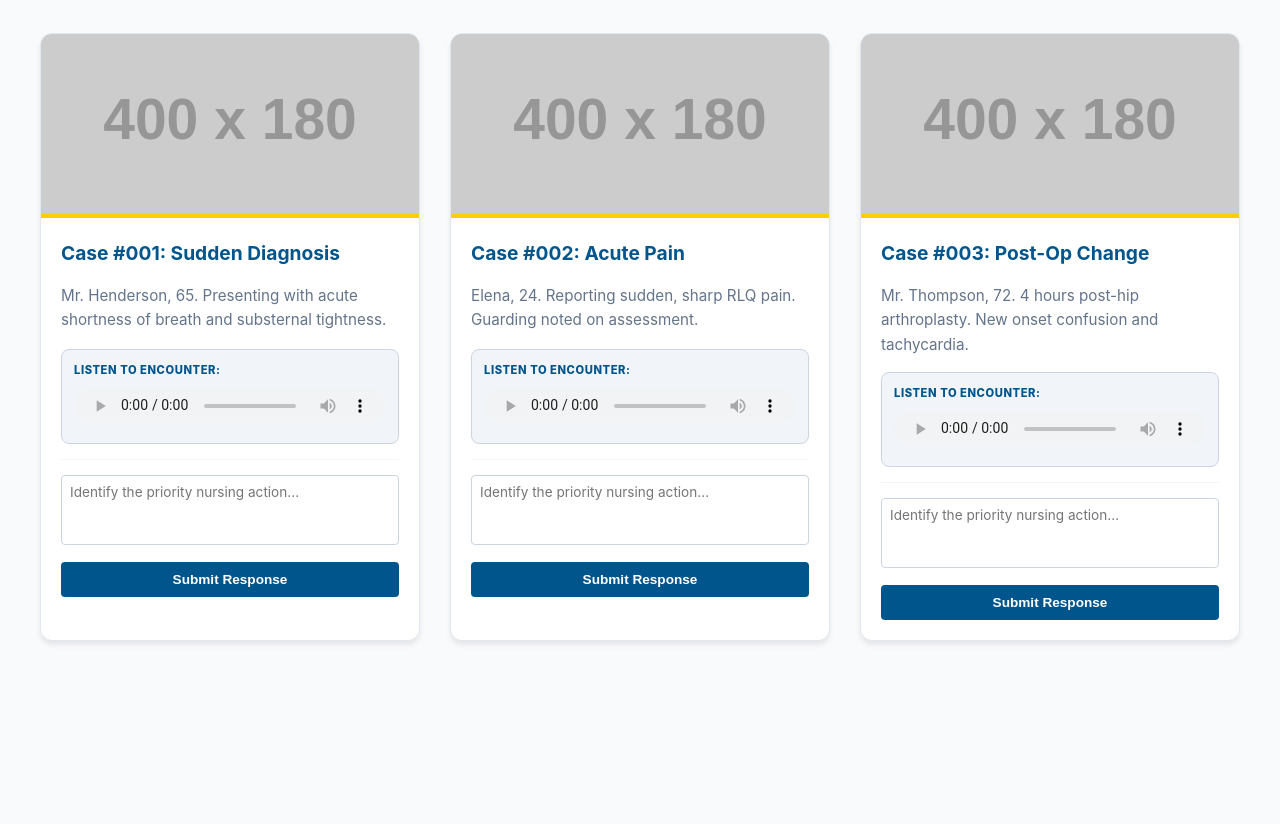
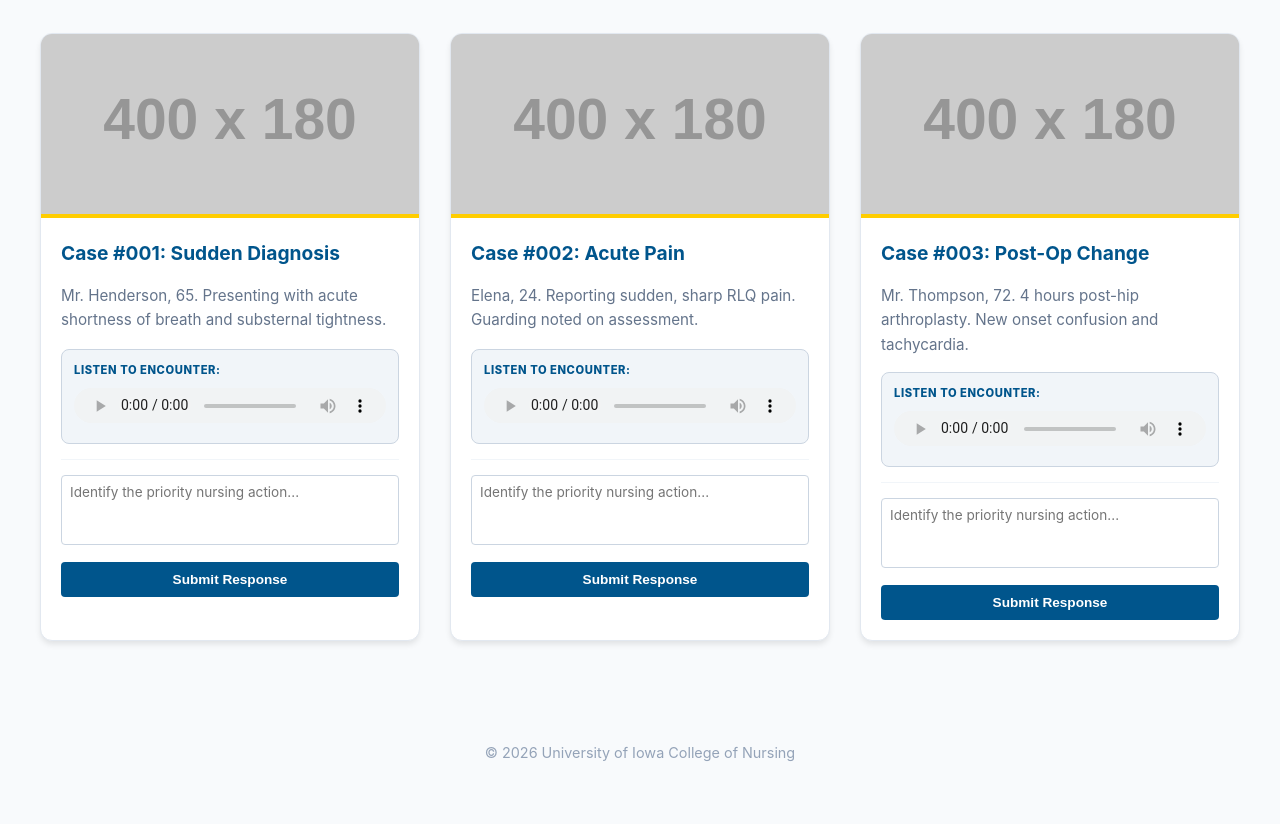
Before and after one commit to laurayost52-debug/nursing-sims, a plain HTML site: page encounters.html in a window 1280 px wide. Shown: the part 398-1222 px from the top of the page. Before the commit the page ends 1079 px from the top, so only its background shows below. Drawn offline with Linux system fonts and the light colour scheme; placeholder pictures from the web are drawn by us.

Commit message:
Add footer with copyright information

```diff
--- a/encounters.html
+++ b/encounters.html
@@ -230,3 +230,10 @@
 
     </div>
 </div>
+
+<footer>
+    &copy; 2026 University of Iowa College of Nursing
+</footer>
+
+</body>
+</html>
```
